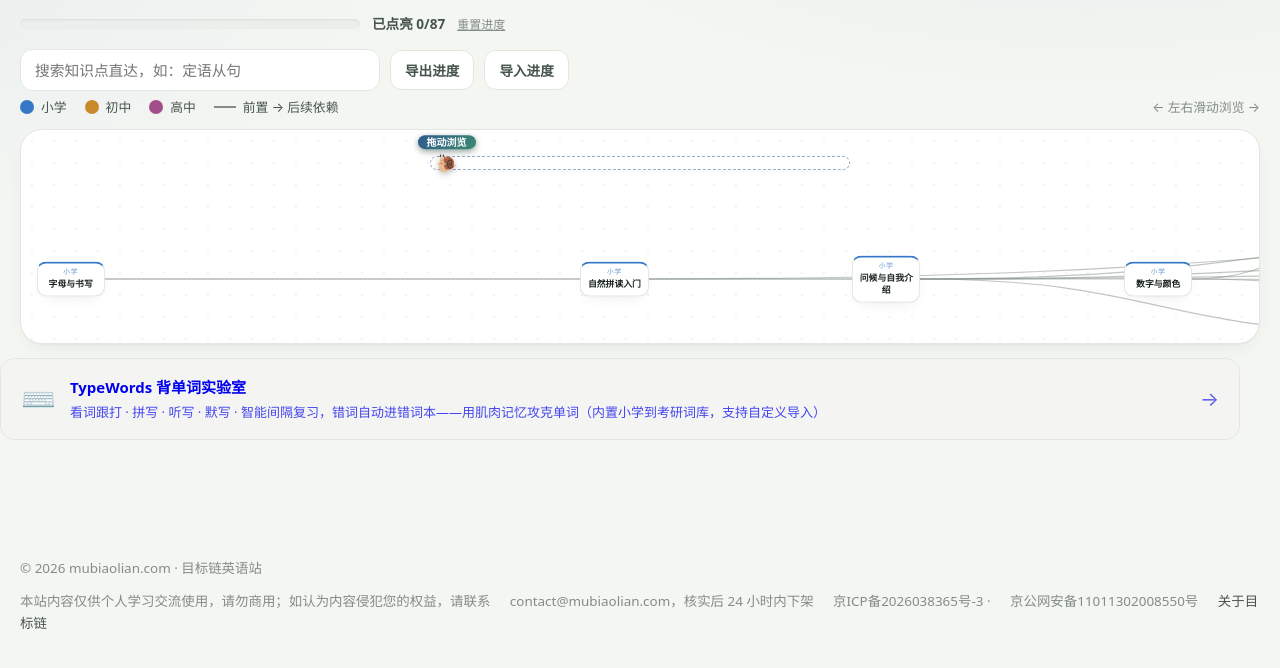
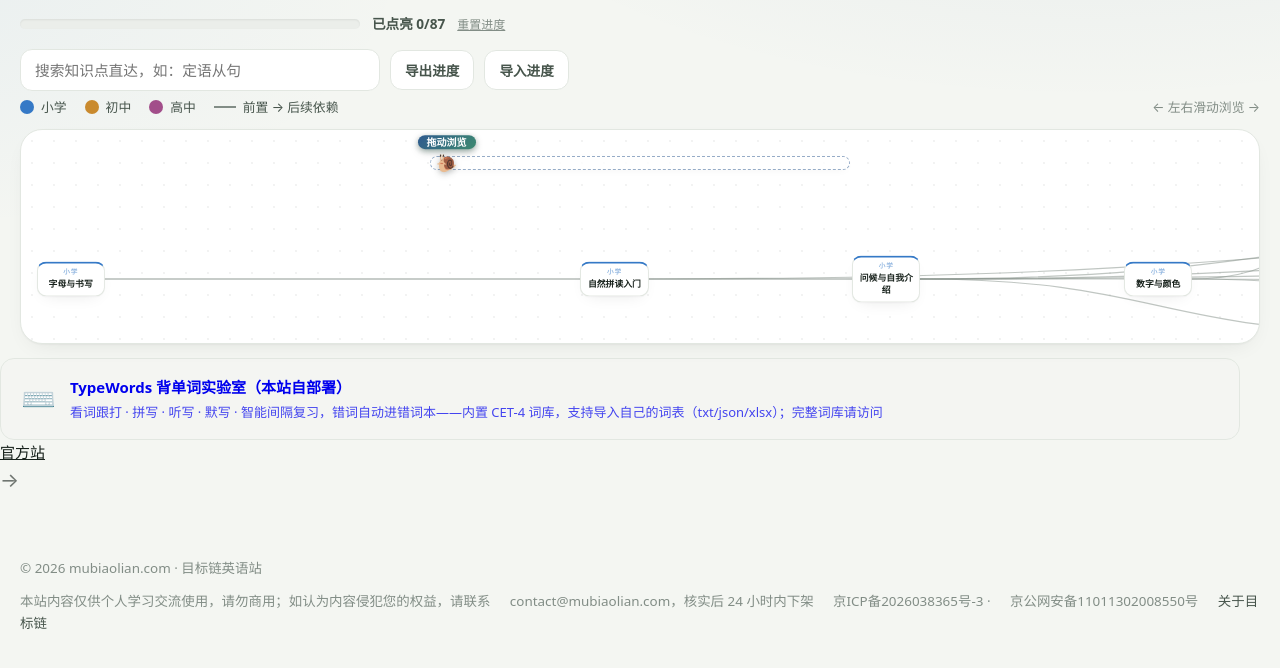
Before and after one commit to jinxiuqilin/mubiaolian, a plain HTML site: page mubiaolian-english.html in a window 1280 px wide. Shown: the part 130-798 px from the top of the page. Drawn offline with Linux system fonts and the light colour scheme.

Commit message:
修正 TypeWords 描述：本地版内置 CET-4，完整词库见官方站

```diff
--- a/mubiaolian-english.html
+++ b/mubiaolian-english.html
@@ -462,8 +462,8 @@ footer{padding:12px 0 36px;font-size:.88rem;}
   <a href="/typewords/" target="_blank" rel="noopener" style="display:flex;align-items:center;gap:14px;padding:16px 20px;border:1px solid var(--line);border-radius:14px;background:color-mix(in srgb, var(--bg) 60%, transparent);text-decoration:none">
     <span style="font-size:28px">⌨️</span>
     <span style="flex:1">
-      <b>TypeWords 背单词实验室</b><br>
-      <span style="opacity:.72;font-size:13px">看词跟打 · 拼写 · 听写 · 默写 · 智能间隔复习，错词自动进错词本——用肌肉记忆攻克单词（内置小学到考研词库，支持自定义导入）</span>
+      <b>TypeWords 背单词实验室（本站自部署）</b><br>
+      <span style="opacity:.72;font-size:13px">看词跟打 · 拼写 · 听写 · 默写 · 智能间隔复习，错词自动进错词本——内置 CET-4 词库，支持导入自己的词表（txt/json/xlsx）；完整词库请访问<a href="https://typewords.cc" target="_blank" rel="noopener" style="color:inherit;text-decoration:underline">官方站</a></span>
     </span>
     <span style="opacity:.6;font-size:20px">→</span>
   </a>
```
Also changed, not shown: about.html (+1 -1 lines).
